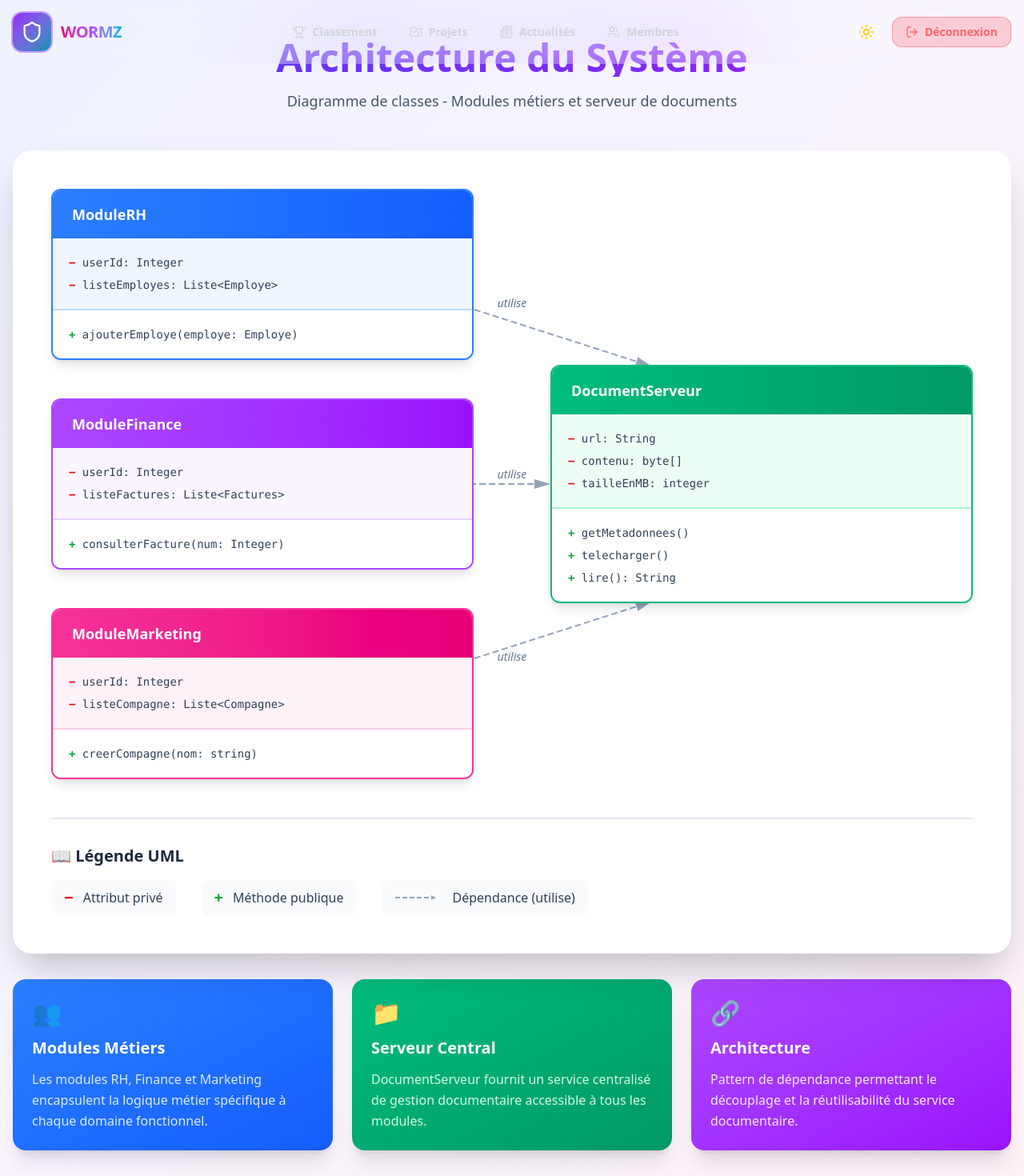
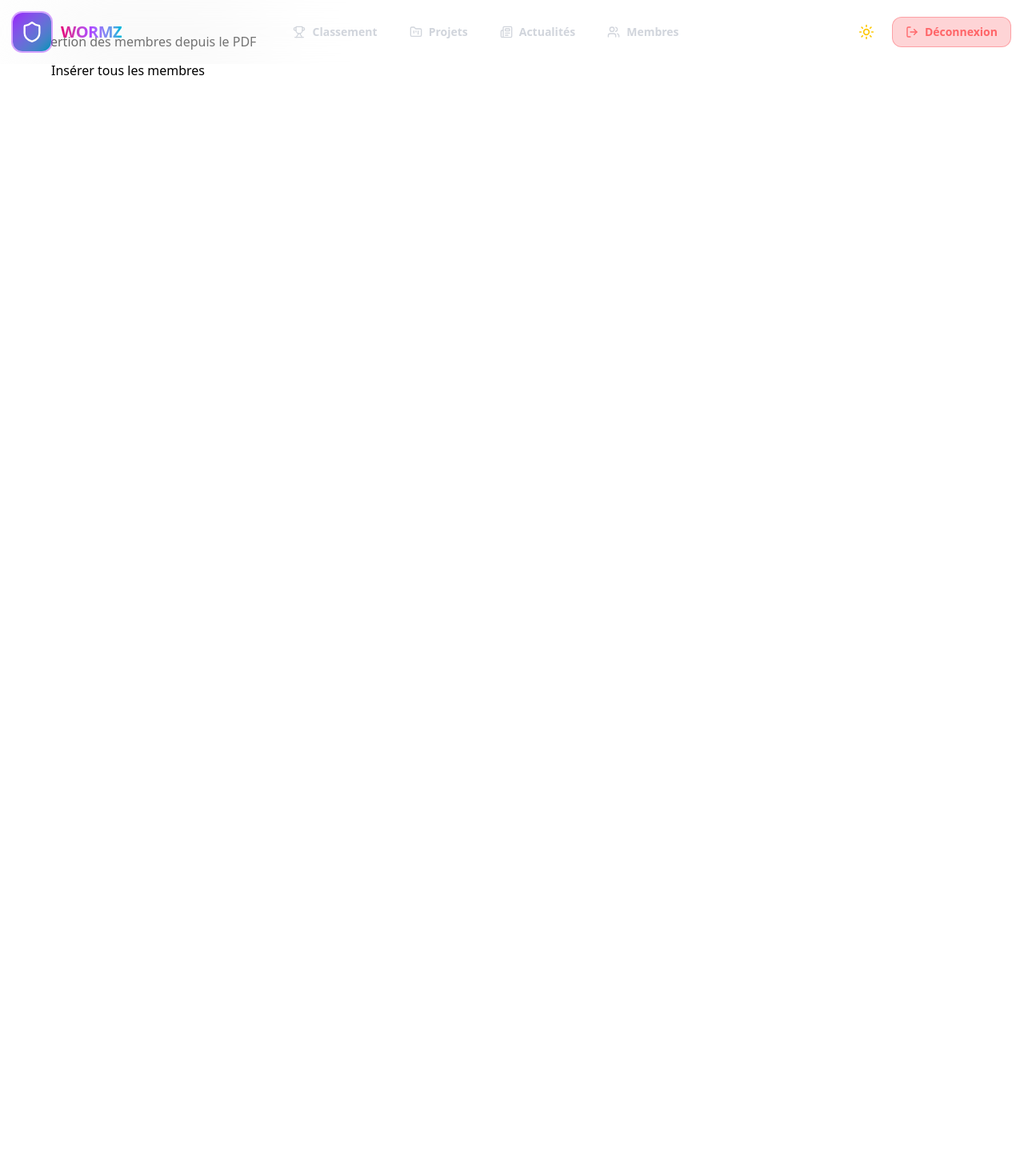
Before and after one commit to pahae-tests/Club2, a Next.js app: page /test in a window 1280 px wide. Shown: the top 1470 px of the page at 80% size. After the commit the page ends 800 px from the top, so only its background shows below. Built offline with nearby package versions, Linux system fonts and the light colour scheme.

Commit message:
Update test.jsx

```diff
--- a/src/pages/test.jsx
+++ b/src/pages/test.jsx
@@ -1,206 +1,92 @@
-import React from 'react';
+import { useState } from "react";
 
-export default function ClassDiagramPage() {
+export default function Test() {
+  const [loading, setLoading] = useState(false);
+  const [result, setResult] = useState(null);
+
+  const membres = [
+    { nom: "GLISSI", prenom: "SALMA", email: "salmaglissi1@gmail.com", tel: "0648481527" },
+    { nom: "ZIDANE", prenom: "ZAYNAB", email: "zaynabzidane66@gmail.com", tel: "0626396966" },
+    { nom: "GANA", prenom: "ANAS", email: "anasgana2003@gmail.com", tel: "0658153409" },
+    { nom: "MOUHIB", prenom: "AYOUB", email: "ayoub666mouhib@gmail.com", tel: "0636315233" },
+    { nom: "CHAKRI", prenom: "AMINE", email: "amineechakri@gmail.com", tel: "0697046498" },
+    { nom: "EL KASSIMI", prenom: "YOUSSEF", email: "elkassimiyoussef100@gmail.com", tel: "0613259021" },
+    { nom: "RATIB", prenom: "MOHAMED", email: "ratmoh1@gmail.com", tel: "0659605327" },
+    { nom: "BERRADA", prenom: "MOUNA", email: "berradamouna.05@gmail.com", tel: "0771922985" },
+    { nom: "BOUCHANTOUF", prenom: "FIRDAOUSS", email: "firdaoussbouch@gmail.com", tel: "0603590220" },
+    { nom: "HARAKAT", prenom: "ABDELLATIF", email: "abdellatifharakat50@gmail.com", tel: "0636243472" },
+    { nom: "TAYEF", prenom: "JIHANE", email: "tayefjihane@gmail.com", tel: "0628447404" },
+    { nom: "LAARIFI", prenom: "MOHAMED", email: "laarifimohamed715@gmail.com", tel: "0600496477" },
+    { nom: "ZNINE", prenom: "OUMAIMA", email: "oumaimaznin1@gmail.com", tel: "0777036260" },
+    { nom: "AZLAFI", prenom: "HAJAR", email: "hajarazlafi@gmail.com", tel: "0618961092" },
+    { nom: "ELKASIMI", prenom: "BASMA", email: "kassumibasma17@gmail.com", tel: "0771811993" },
+    { nom: "AITHIMMI", prenom: "MINA", email: "aithimmiamina2@gmail.com", tel: "0691932267" },
+    { nom: "ANGAR", prenom: "YOUNESS", email: "younessangar5@gmail.com", tel: "0697652030" },
+    { nom: "BOUSLAMTI", prenom: "CHOUAIB", email: "chouaibbouslamti7@gmail.com", tel: "0716705233" },
+    { nom: "STIFI", prenom: "SAIDA", email: "saida27stifi@gmail.com", tel: "0773255629" },
+    { nom: "IDMHAND", prenom: "SALMA", email: "idmhandsalma44@gmail.com", tel: "0777904029" },
+    { nom: "ARYYAL", prenom: "NOUHAILA", email: "nohailaaryyal@gmail.com", tel: "0676612541" },
+    { nom: "GOUJIL", prenom: "FATIMA EZZAHRAE", email: "goujilfaty@gmail.com", tel: "0641561045" },
+    { nom: "HATTACH", prenom: "WISSAL", email: "wissalhattach@gmail.com", tel: "0620908483" },
+    { nom: "HAIMEUR", prenom: "NISRINE", email: "nisrinehai@gmail.com", tel: "0658416668" },
+  ];
+
+  const insertAll = async () => {
+    setLoading(true);
+    let success = 0;
+    let failed = 0;
+
+    for (const m of membres) {
+      try {
+        const res = await fetch("/api/membres/add", {
+          method: "POST",
+          headers: { "Content-Type": "application/json" },
+          body: JSON.stringify({
+            nom: m.nom,
+            prenom: m.prenom,
+            email: m.email,
+            tel: m.tel,
+            points: 1,
+            admin: false,
+            dateN: null,
+            ville: null,
+            img: null,
+          }),
+        });
+
+        if (res.ok) success++;
+        else failed++;
+      } catch {
+        failed++;
+      }
+    }
+
+    setResult({ success, failed });
+    setLoading(false);
+  };
+
   return (
-    <div className="min-h-screen bg-gradient-to-br from-indigo-50 via-purple-50 to-pink-50 py-12 px-4">
-      <div className="max-w-7xl mx-auto">
-        {/* Header */}
-        <div className="text-center mb-12">
-          <h1 className="text-5xl font-bold bg-gradient-to-r from-indigo-600 to-purple-600 bg-clip-text text-transparent mb-4">
-            Architecture du Système
-          </h1>
-          <p className="text-slate-600 text-lg">
-            Diagramme de classes - Modules métiers et serveur de documents
-          </p>
-        </div>
+    <div style={{ padding: 40 }}>
+      <h1>Insertion des membres depuis le PDF</h1>
 
-        {/* Diagram Container */}
-        <div className="bg-white rounded-3xl shadow-2xl p-12 mb-8 relative">
-          <div className="relative">
-            {/* SVG for connection lines */}
-            <svg className="absolute inset-0 w-full h-full pointer-events-none" style={{zIndex: 1}}>
-              {/* Line from ModuleRH to DocumentServeur */}
-              <line x1="35%" y1="15%" x2="65%" y2="30%"
-                    stroke="#94a3b8" strokeWidth="2" strokeDasharray="8,4" markerEnd="url(#arrowhead)" />
+      <button
+        onClick={insertAll}
+        disabled={loading}
+        style={{
+          padding: "12px 24px",
+          fontSize: 16,
+          cursor: "pointer",
+        }}
+      >
+        {loading ? "Insertion en cours..." : "Insérer tous les membres"}
+      </button>
 
-              {/* Line from ModuleFinance to DocumentServeur */}
-              <line x1="35%" y1="50%" x2="54%" y2="50%"
-                    stroke="#94a3b8" strokeWidth="2" strokeDasharray="8,4" markerEnd="url(#arrowhead)" />
-
-              {/* Line from ModuleMarketing to DocumentServeur */}
-              <line x1="35%" y1="85%" x2="65%" y2="70%"
-                    stroke="#94a3b8" strokeWidth="2" strokeDasharray="8,4" markerEnd="url(#arrowhead)" />
-
-              {/* Arrow marker definition */}
-              <defs>
-                <marker id="arrowhead" markerWidth="10" markerHeight="10" refX="9" refY="3" orient="auto">
-                  <polygon points="0 0, 10 3, 0 6" fill="#94a3b8" />
-                </marker>
-              </defs>
-
-              {/* Labels "utilise" */}
-              <text x="50%" y="20%" fill="#64748b" fontSize="14" textAnchor="middle" fontStyle="italic">
-                utilise
-              </text>
-              <text x="50%" y="49%" fill="#64748b" fontSize="14" textAnchor="middle" fontStyle="italic">
-                utilise
-              </text>
-              <text x="50%" y="80%" fill="#64748b" fontSize="14" textAnchor="middle" fontStyle="italic">
-                utilise
-              </text>
-            </svg>
-
-            <div className="grid grid-cols-2 gap-24 relative" style={{zIndex: 2}}>
-              {/* Left Column - Modules */}
-              <div className="flex flex-col gap-12">
-                {/* ModuleRH */}
-                <div className="border-2 border-blue-500 rounded-xl overflow-hidden shadow-lg hover:shadow-xl transition-shadow bg-white">
-                  <div className="bg-gradient-to-r from-blue-500 to-blue-600 text-white px-6 py-4 font-bold text-lg">
-                    ModuleRH
-                  </div>
-                  <div className="p-5 bg-blue-50 border-b-2 border-blue-200">
-                    <div className="space-y-2 font-mono text-sm">
-                      <div className="text-slate-700">
-                        <span className="text-red-600 font-bold">−</span> userId: Integer
-                      </div>
-                      <div className="text-slate-700">
-                        <span className="text-red-600 font-bold">−</span> listeEmployes: Liste&lt;Employe&gt;
-                      </div>
-                    </div>
-                  </div>
-                  <div className="p-5 bg-white">
-                    <div className="font-mono text-sm text-slate-700">
-                      <span className="text-green-600 font-bold">+</span> ajouterEmploye(employe: Employe)
-                    </div>
-                  </div>
-                </div>
-
-                {/* ModuleFinance */}
-                <div className="border-2 border-purple-500 rounded-xl overflow-hidden shadow-lg hover:shadow-xl transition-shadow bg-white">
-                  <div className="bg-gradient-to-r from-purple-500 to-purple-600 text-white px-6 py-4 font-bold text-lg">
-                    ModuleFinance
-                  </div>
-                  <div className="p-5 bg-purple-50 border-b-2 border-purple-200">
-                    <div className="space-y-2 font-mono text-sm">
-                      <div className="text-slate-700">
-                        <span className="text-red-600 font-bold">−</span> userId: Integer
-                      </div>
-                      <div className="text-slate-700">
-                        <span className="text-red-600 font-bold">−</span> listeFactures: Liste&lt;Factures&gt;
-                      </div>
-                    </div>
-                  </div>
-                  <div className="p-5 bg-white">
-                    <div className="font-mono text-sm text-slate-700">
-                      <span className="text-green-600 font-bold">+</span> consulterFacture(num: Integer)
-                    </div>
-                  </div>
-                </div>
-
-                {/* ModuleMarketing */}
-                <div className="border-2 border-pink-500 rounded-xl overflow-hidden shadow-lg hover:shadow-xl transition-shadow bg-white">
-                  <div className="bg-gradient-to-r from-pink-500 to-pink-600 text-white px-6 py-4 font-bold text-lg">
-                    ModuleMarketing
-                  </div>
-                  <div className="p-5 bg-pink-50 border-b-2 border-pink-200">
-                    <div className="space-y-2 font-mono text-sm">
-                      <div className="text-slate-700">
-                        <span className="text-red-600 font-bold">−</span> userId: Integer
-                      </div>
-                      <div className="text-slate-700">
-                        <span className="text-red-600 font-bold">−</span> listeCompagne: Liste&lt;Compagne&gt;
-                      </div>
-                    </div>
-                  </div>
-                  <div className="p-5 bg-white">
-                    <div className="font-mono text-sm text-slate-700">
-                      <span className="text-green-600 font-bold">+</span> creerCompagne(nom: string)
-                    </div>
-                  </div>
-                </div>
-              </div>
-
-              {/* Right Column - DocumentServeur */}
-              <div className="flex items-center">
-                <div className="border-2 border-emerald-500 rounded-xl overflow-hidden shadow-lg hover:shadow-xl transition-shadow w-full bg-white">
-                  <div className="bg-gradient-to-r from-emerald-500 to-emerald-600 text-white px-6 py-4 font-bold text-lg">
-                    DocumentServeur
-                  </div>
-                  <div className="p-5 bg-emerald-50 border-b-2 border-emerald-200">
-                    <div className="space-y-2 font-mono text-sm">
-                      <div className="text-slate-700">
-                        <span className="text-red-600 font-bold">−</span> url: String
-                      </div>
-                      <div className="text-slate-700">
-                        <span className="text-red-600 font-bold">−</span> contenu: byte[]
-                      </div>
-                      <div className="text-slate-700">
-                        <span className="text-red-600 font-bold">−</span> tailleEnMB: integer
-                      </div>
-                    </div>
-                  </div>
-                  <div className="p-5 bg-white">
-                    <div className="space-y-2 font-mono text-sm text-slate-700">
-                      <div><span className="text-green-600 font-bold">+</span> getMetadonnees()</div>
-                      <div><span className="text-green-600 font-bold">+</span> telecharger()</div>
-                      <div><span className="text-green-600 font-bold">+</span> lire(): String</div>
-                    </div>
-                  </div>
-                </div>
-              </div>
-            </div>
-          </div>
-
-          {/* Legend */}
-          <div className="mt-12 pt-8 border-t-2 border-slate-200">
-            <h3 className="text-xl font-bold text-slate-800 mb-4">📖 Légende UML</h3>
-            <div className="flex flex-wrap gap-8 text-base">
-              <div className="flex items-center gap-3 bg-slate-50 px-4 py-2 rounded-lg">
-                <span className="text-red-600 font-bold text-xl">−</span>
-                <span className="text-slate-700 font-medium">Attribut privé</span>
-              </div>
-              <div className="flex items-center gap-3 bg-slate-50 px-4 py-2 rounded-lg">
-                <span className="text-green-600 font-bold text-xl">+</span>
-                <span className="text-slate-700 font-medium">Méthode publique</span>
-              </div>
-              <div className="flex items-center gap-3 bg-slate-50 px-4 py-2 rounded-lg">
-                <svg width="60" height="20">
-                  <line x1="0" y1="10" x2="50" y2="10" stroke="#94a3b8" strokeWidth="2" strokeDasharray="6,3" />
-                  <polygon points="50,10 45,7 45,13" fill="#94a3b8" />
-                </svg>
-                <span className="text-slate-700 font-medium">Dépendance (utilise)</span>
-              </div>
-            </div>
-          </div>
-        </div>
-
-        {/* Description Cards */}
-        <div className="grid md:grid-cols-3 gap-6">
-          <div className="bg-gradient-to-br from-blue-500 to-blue-600 rounded-2xl p-6 shadow-xl text-white">
-            <div className="text-3xl mb-3">👥</div>
-            <h3 className="font-bold text-xl mb-3">Modules Métiers</h3>
-            <p className="text-blue-100 leading-relaxed">
-              Les modules RH, Finance et Marketing encapsulent la logique métier spécifique à chaque domaine fonctionnel.
-            </p>
-          </div>
-
-          <div className="bg-gradient-to-br from-emerald-500 to-emerald-600 rounded-2xl p-6 shadow-xl text-white">
-            <div className="text-3xl mb-3">📁</div>
-            <h3 className="font-bold text-xl mb-3">Serveur Central</h3>
-            <p className="text-emerald-100 leading-relaxed">
-              DocumentServeur fournit un service centralisé de gestion documentaire accessible à tous les modules.
-            </p>
-          </div>
-
-          <div className="bg-gradient-to-br from-purple-500 to-purple-600 rounded-2xl p-6 shadow-xl text-white">
-            <div className="text-3xl mb-3">🔗</div>
-            <h3 className="font-bold text-xl mb-3">Architecture</h3>
-            <p className="text-purple-100 leading-relaxed">
-              Pattern de dépendance permettant le découplage et la réutilisabilité du service documentaire.
-            </p>
-          </div>
-        </div>
-      </div>
+      {result && (
+        <p style={{ marginTop: 20 }}>
+          ✅ Succès : {result.success} <br />
+          ❌ Échecs : {result.failed}
+        </p>
+      )}
     </div>
   );
 }
```
